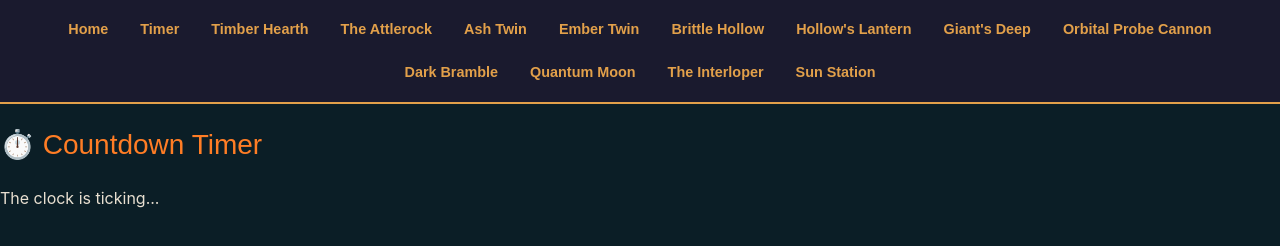
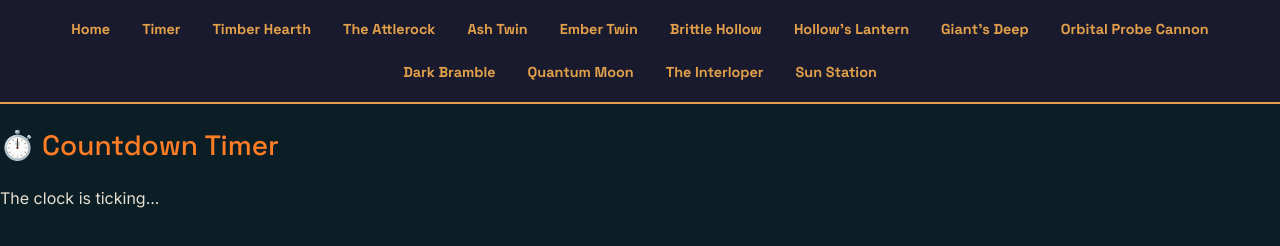
Before and after one commit to hawkinsdavis0221-dot/OuterWildsWebsite, a plain HTML site: page timer.html in a window 1280 px wide. Drawn offline with Linux system fonts and the light colour scheme.

Commit message:
fix font issue on timer page

```diff
--- a/timer.html
+++ b/timer.html
@@ -4,7 +4,10 @@
   <meta charset="UTF-8">
   <meta name="viewport" content="width=device-width, initial-scale=1.0">
   <title>Countdown Timer — Exploration Journal</title>
+  <link rel="preconnect" href="https://fonts.gstatic.com" crossorigin>
+  <link href="https://fonts.googleapis.com/css2?family=Inter:wght@400;600&family=Space+Grotesk:wght@500;700&display=swap" rel="stylesheet">
   <link rel="stylesheet" href="css/style.css">
+
 </head>
 <body>
     <nav class="site-nav">
```
